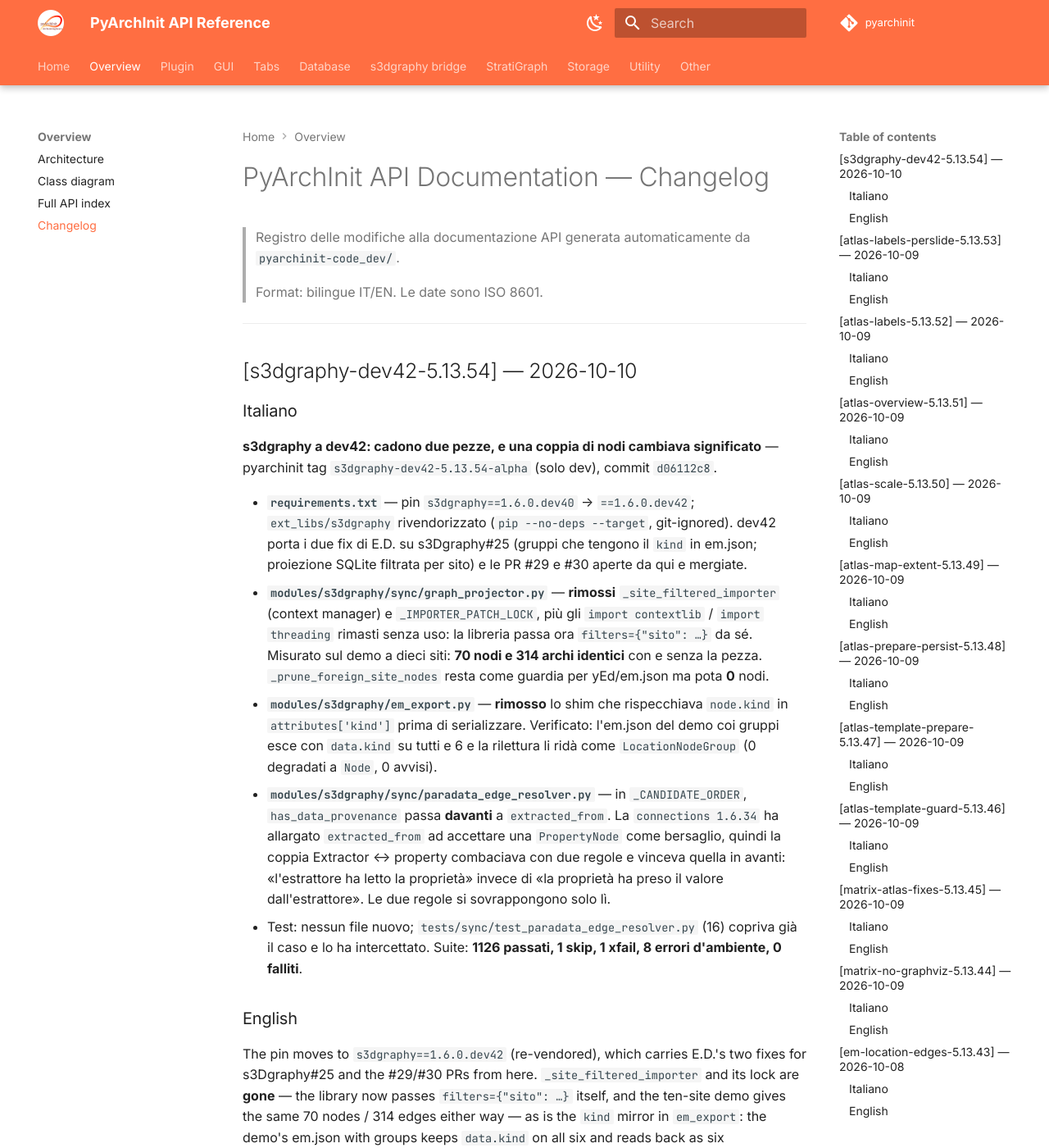
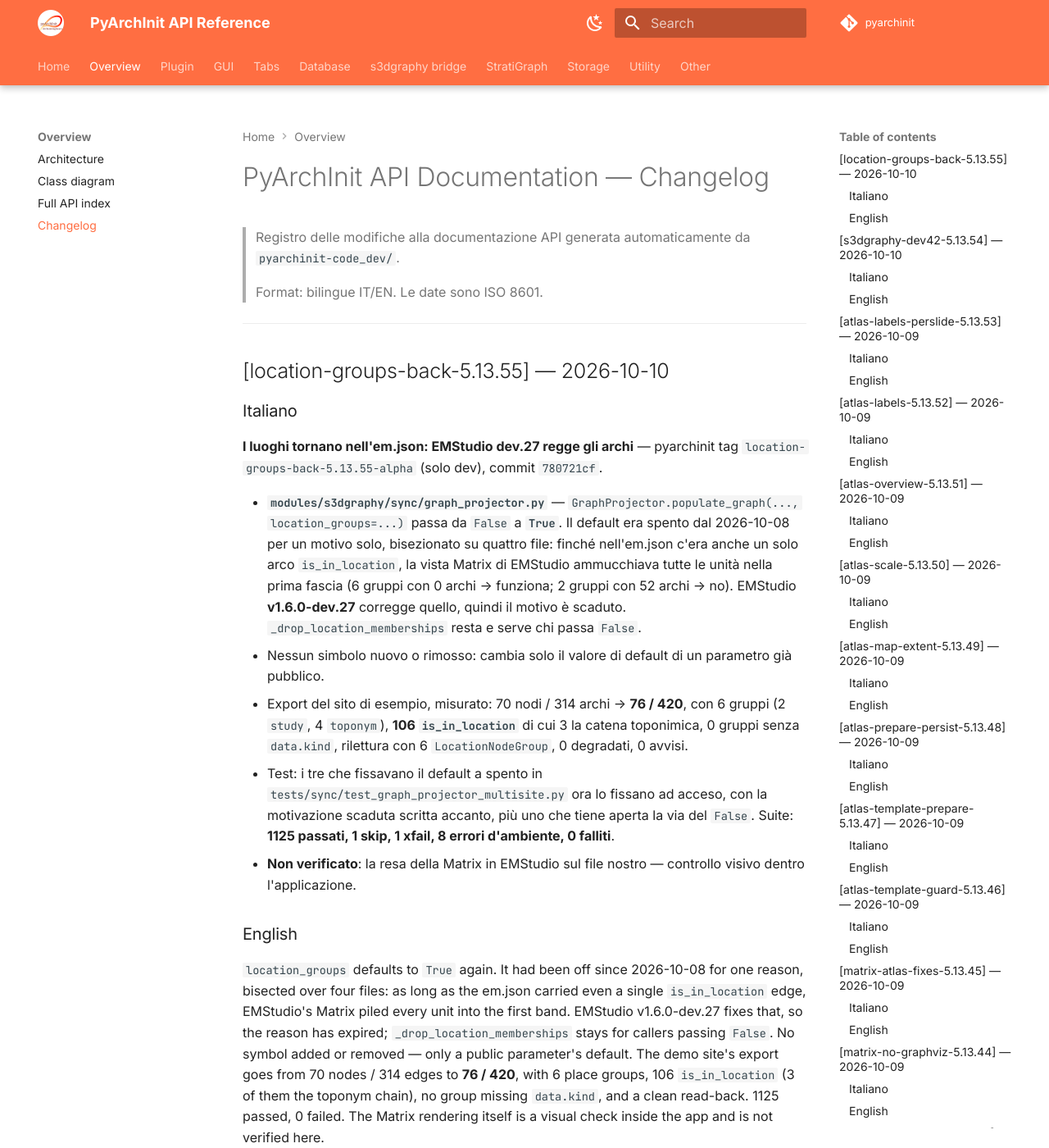
Before and after one commit to enzococca/pyarchinit-api-docs, an MkDocs documentation site: the page built from docs/CHANGELOG.md, in a window 1280 px wide and 1400 px high. Shown: the whole window at 82% size. Built offline with MkDocs 1.6.1 and Material for MkDocs 9.7.7, drawn with Linux system fonts in a browser that asks for light colours; comment, search, counter and statistics services are not loaded; some of the changed text lies outside the part shown.

Commit message:
docs(changelog): 5.13.55 — i luoghi tornano nell'em.json (EMStudio dev.27 regge gli archi is_in_location)

```diff
--- a/docs/CHANGELOG.md
+++ b/docs/CHANGELOG.md
@@ -4,6 +4,24 @@
 > da `pyarchinit-code_dev/`.
 >
 > Format: bilingue IT/EN. Le date sono ISO 8601.
+
+---
+
+## [location-groups-back-5.13.55] — 2026-10-10
+
+### Italiano
+
+**I luoghi tornano nell'em.json: EMStudio dev.27 regge gli archi** — pyarchinit tag `location-groups-back-5.13.55-alpha` (solo dev), commit `780721cf`.
+
+- **`modules/s3dgraphy/sync/graph_projector.py`** — `GraphProjector.populate_graph(..., location_groups=...)` passa da `False` a **`True`**. Il default era spento dal 2026-10-08 per un motivo solo, bisezionato su quattro file: finché nell'em.json c'era anche un solo arco `is_in_location`, la vista Matrix di EMStudio ammucchiava tutte le unità nella prima fascia (6 gruppi con 0 archi → funziona; 2 gruppi con 52 archi → no). EMStudio **v1.6.0-dev.27** corregge quello, quindi il motivo è scaduto. `_drop_location_memberships` resta e serve chi passa `False`.
+- Nessun simbolo nuovo o rimosso: cambia solo il valore di default di un parametro già pubblico.
+- Export del sito di esempio, misurato: 70 nodi / 314 archi → **76 / 420**, con 6 gruppi (2 `study`, 4 `toponym`), **106 `is_in_location`** di cui 3 la catena toponimica, 0 gruppi senza `data.kind`, rilettura con 6 `LocationNodeGroup`, 0 degradati, 0 avvisi.
+- Test: i tre che fissavano il default a spento in `tests/sync/test_graph_projector_multisite.py` ora lo fissano ad acceso, con la motivazione scaduta scritta accanto, più uno che tiene aperta la via del `False`. Suite: **1125 passati, 1 skip, 1 xfail, 8 errori d'ambiente, 0 falliti**.
+- **Non verificato**: la resa della Matrix in EMStudio sul file nostro — controllo visivo dentro l'applicazione.
+
+### English
+
+`location_groups` defaults to `True` again. It had been off since 2026-10-08 for one reason, bisected over four files: as long as the em.json carried even a single `is_in_location` edge, EMStudio's Matrix piled every unit into the first band. EMStudio v1.6.0-dev.27 fixes that, so the reason has expired; `_drop_location_memberships` stays for callers passing `False`. No symbol added or removed — only a public parameter's default. The demo site's export goes from 70 nodes / 314 edges to **76 / 420**, with 6 place groups, 106 `is_in_location` (3 of them the toponym chain), no group missing `data.kind`, and a clean read-back. 1125 passed, 0 failed. The Matrix rendering itself is a visual check inside the app and is not verified here.
 
 ---
 
```
